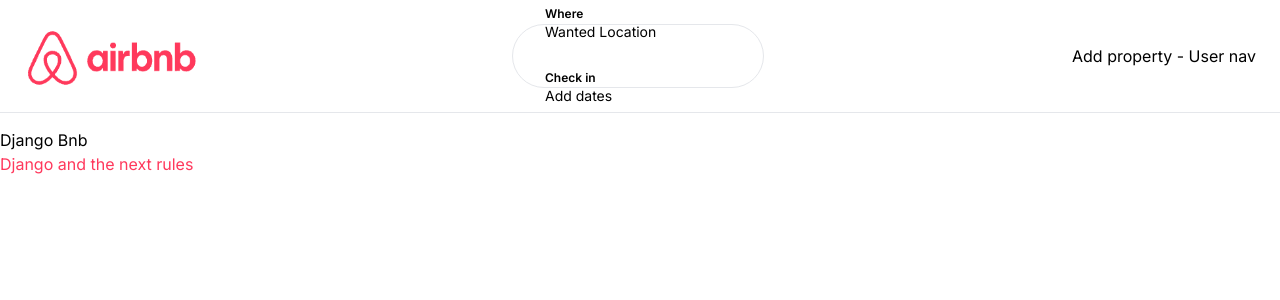
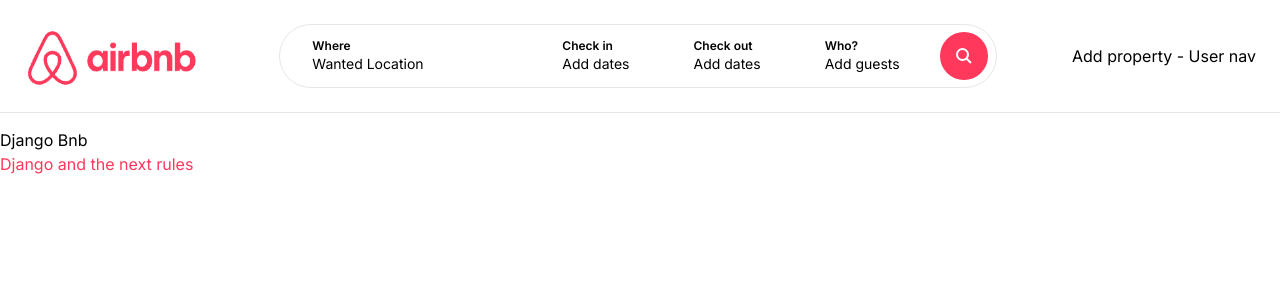
Before and after one commit to adrian5248/djangobnb, a Next.js app: page / in a window 1280 px wide. Shown: the top 300 px of the page. Built offline with nearby package versions, Linux system fonts and the light colour scheme.

Commit message:
Code for Nav bar

```diff
--- a/app/components/navbar/SearchFilters.tsx
+++ b/app/components/navbar/SearchFilters.tsx
@@ -1,20 +1,49 @@
 const SearchFilters = () => {
     return(
         <div className="h-[64px] flex flex-row items-center justify-between border rounded-full">
-            <div>
-                <div className="flex flex-row items-center justify-between"></div>
-                    <div className="w-[250px] h-[64px] px-8 flex flex-col justify-center rounded-full hover:bg-gray-100">
+            <div className="hidden lg:block">
+                <div className="flex flex-row items-center justify-between">
+                    <div className="cursor-pointer w-[250px] h-[64px] px-8 flex flex-col justify-center rounded-full hover:bg-gray-100">
                         <p className="text-xs font-semibold">Where</p>
                         <p className="text-sm ">Wanted Location</p>
                     </div>
 
-                <div className="flex flex-row items-center justify-between"></div>
-                    <div className="w-[250px] h-[64px] px-8 flex flex-col justify-center rounded-full hover:bg-gray-100">
+                <div className="flex flex-row items-center justify-between">
+                    <div className=" cursor-pointer h-[64px] px-8 flex flex-col justify-center rounded-full hover:bg-gray-100">
                         <p className="text-xs font-semibold">Check in</p>
                         <p className="text-sm ">Add dates</p>
                     </div>
+
+                <div className="flex flex-row items-center justify-between">
+                    <div className="cursor-pointer h-[64px] px-8 flex flex-col justify-center rounded-full hover:bg-gray-100">
+                        <p className="text-xs font-semibold">Check out</p>
+                        <p className="text-sm ">Add dates</p>
+                        </div>
+
+                <div className="flex flex-row items-center justify-between">
+                    <div className="cursor-pointer h-[64px] px-8 flex flex-col justify-center rounded-full hover:bg-gray-100">
+                        <p className="text-xs font-semibold">Who?</p>
+                        <p className="text-sm ">Add guests</p>
+                        </div>
+                        </div>
+                    </div>
+
+                    <div className="p-2">
+                        <div className="cursor-pointer p-4 bg-airbnb hover:bg-airbnb-dark transition rounded-full text-white">
+                        <svg viewBox="0 0 32 32" style= {{
+                            display:'block', fill:'none', height:'16px',
+                            width: '16px', stroke: 'currentColor', strokeWidth:4,
+                            overflow:'visible'
+                            }}
+                        aria-hidden="true" role="presentation" focusable="false">
+                        <path fill="none" d="M13 24a11 11 0 1 0 0-22 11 11 0 0 0 0 22zm8-3 9 9"></path>
+                    </svg>
+                        </div>
+                    </div>
+                </div>
             </div>
         </div>
+    </div>
     )
 }
 
```
